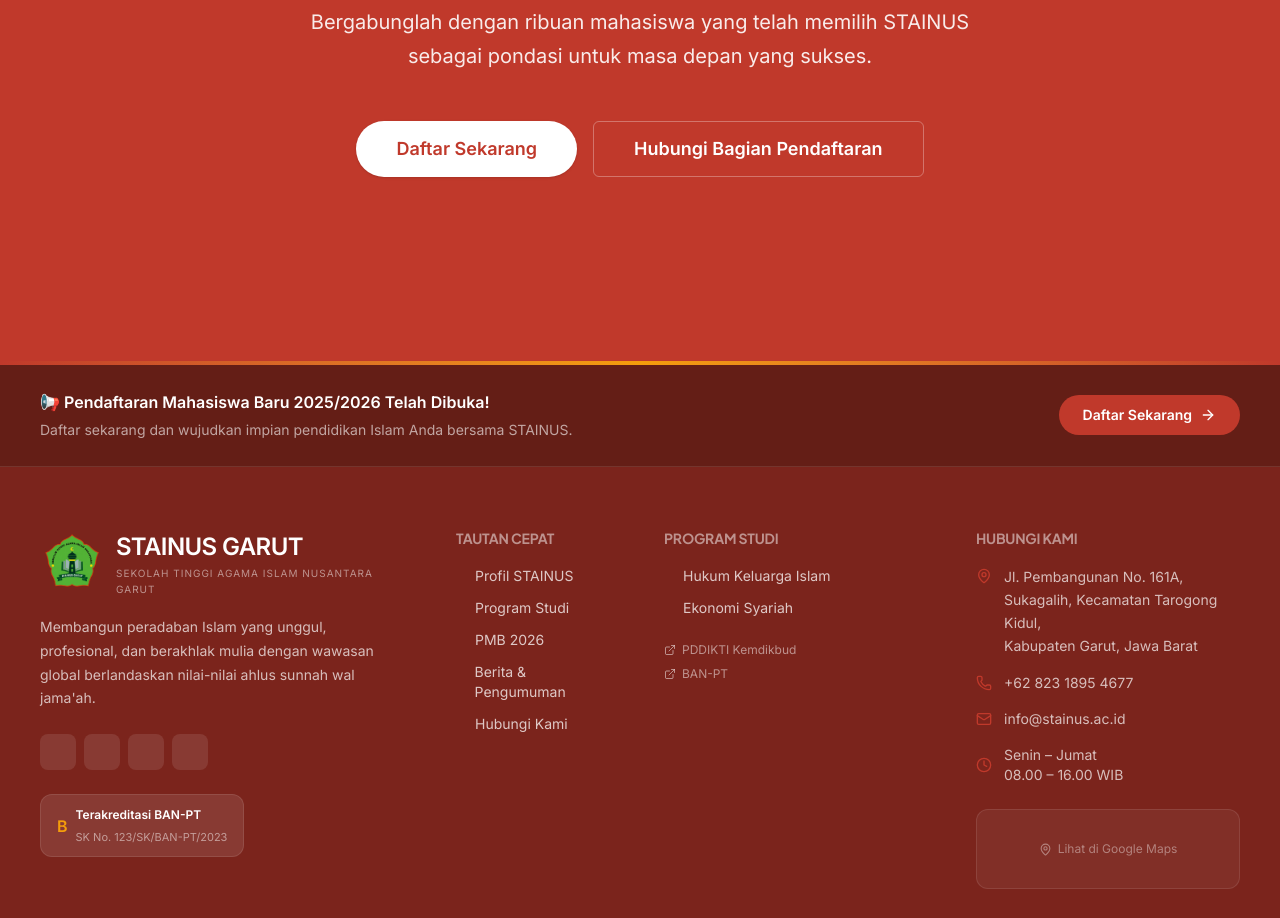
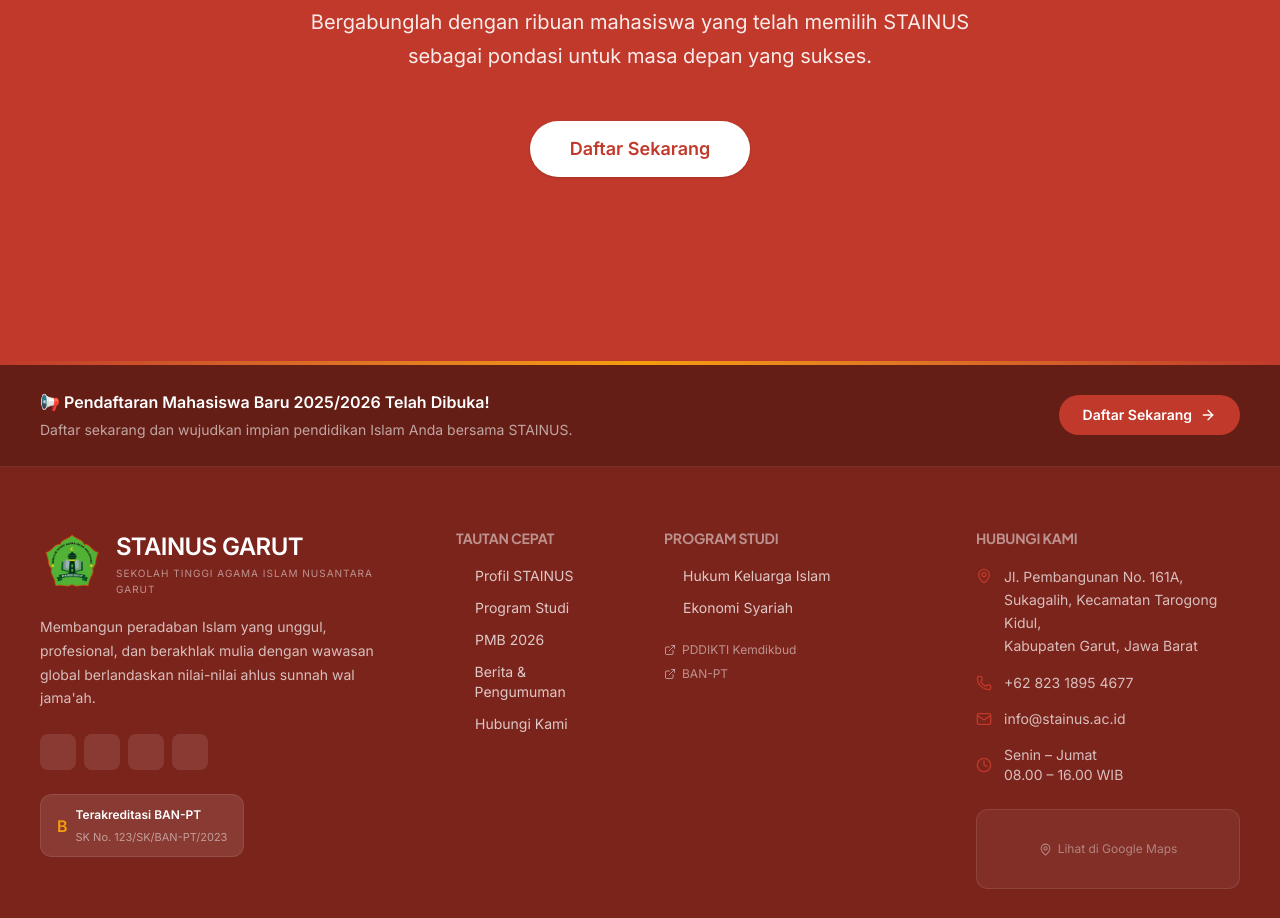
Before and after one commit to mirzajebret/stainus, a Next.js app: page /news in a window 1280 px wide. Shown: the part 2020-2938 px from the top of the page. Built offline with nearby package versions, Linux system fonts and the light colour scheme.

Commit message:
Update AdmissionsCTA.tsx

```diff
--- a/src/components/home/AdmissionsCTA.tsx
+++ b/src/components/home/AdmissionsCTA.tsx
@@ -16,9 +16,9 @@
             <Button size="lg" className="bg-white text-primary hover:bg-bg-soft w-full sm:w-auto px-10 text-lg font-bold border-none shadow-sm hover:scale-105 transition-transform">
               Daftar Sekarang
             </Button>
-            <Button size="lg" variant="ghost" className="border border-white/30 hover:bg-white/10 text-white w-full sm:w-auto px-10 text-lg font-bold">
+            {/* <Button size="lg" variant="ghost" className="border border-white/30 hover:bg-white/10 text-white w-full sm:w-auto px-10 text-lg font-bold">
               Hubungi Bagian Pendaftaran
-            </Button>
+            </Button> */}
           </div>
         </div>
       </Container>
```
